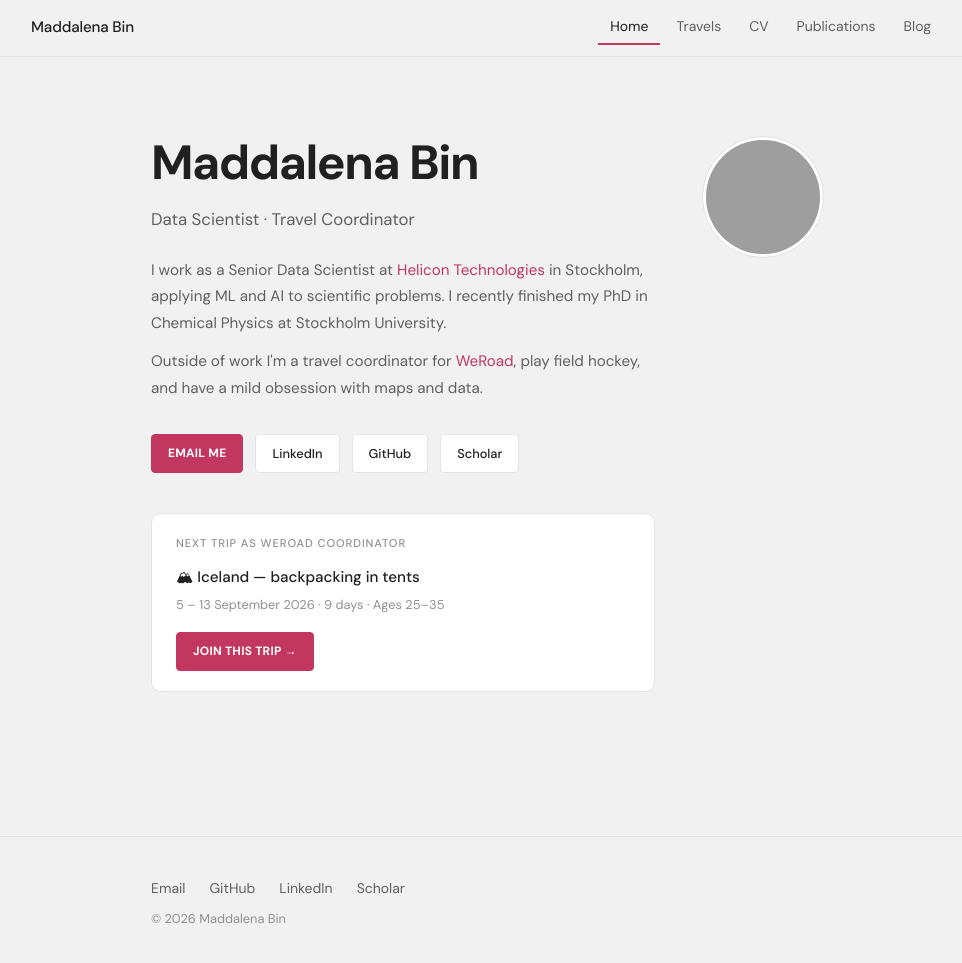
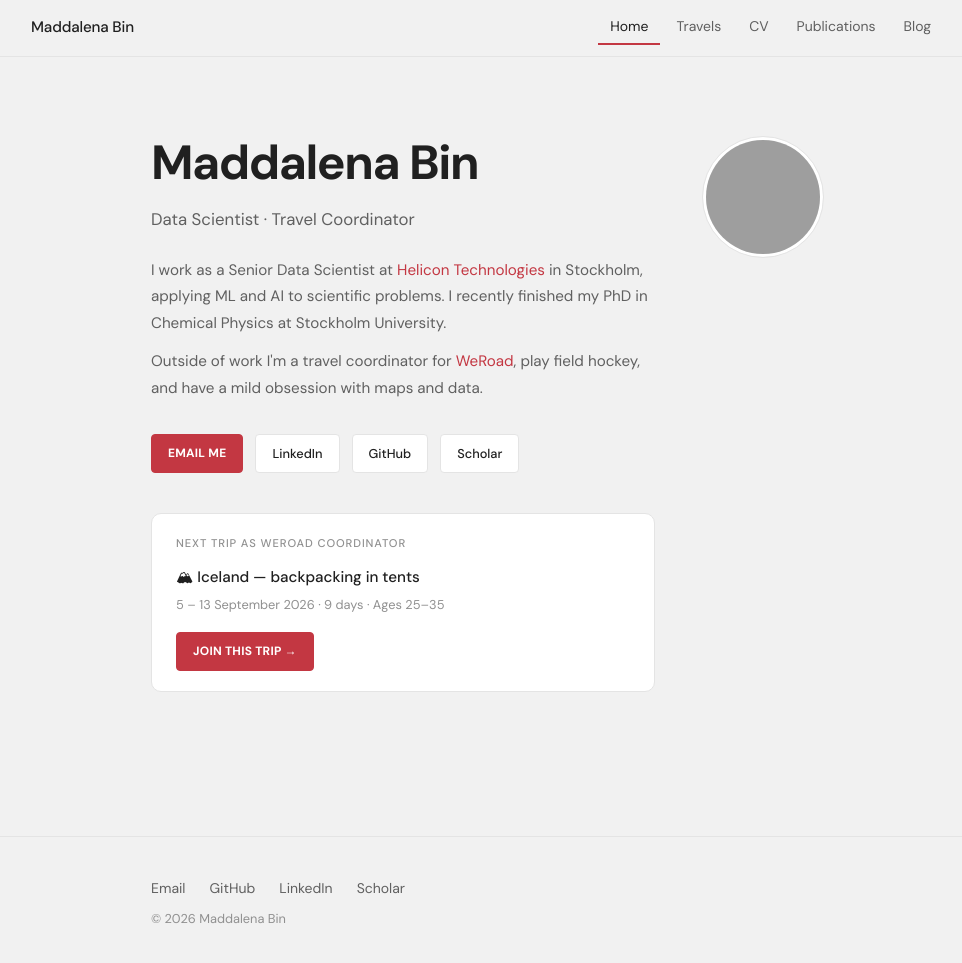
Before and after one commit to maddalenabin/maddalenabin.github.io, a Jekyll site: the page built from index.html, in a window 1280 px wide and 970 px high. Shown: the top 963 px of the window, without its empty margins (153-1115 px from the left). Built offline with Jekyll 4.4.1, drawn with Linux system fonts in a browser that asks for light colours; grey boxes are pictures that could not be loaded.

Commit message:
new color

```diff
--- a/assets/css/main.scss
+++ b/assets/css/main.scss
@@ -35,7 +35,7 @@ a {
   --text-primary: #202020;
   --text-secondary: #606060;
   --text-muted: #909090;
-  --accent: #c23760;
+  --accent: #C33742;
   --accent-light: #faf0f3;
   --radius: 10px;
   --font-sans: 'DM Sans', 'Helvetica Neue', Arial, sans-serif;
@@ -52,7 +52,7 @@ a {
     --text-primary: #f1f1f1;
     --text-secondary: #a0a0a0;
     --text-muted: #686868;
-    --accent: #e05a7a;
+    --accent: #C33742;
     --accent-light: #3a1f28;
   }
 }
```
